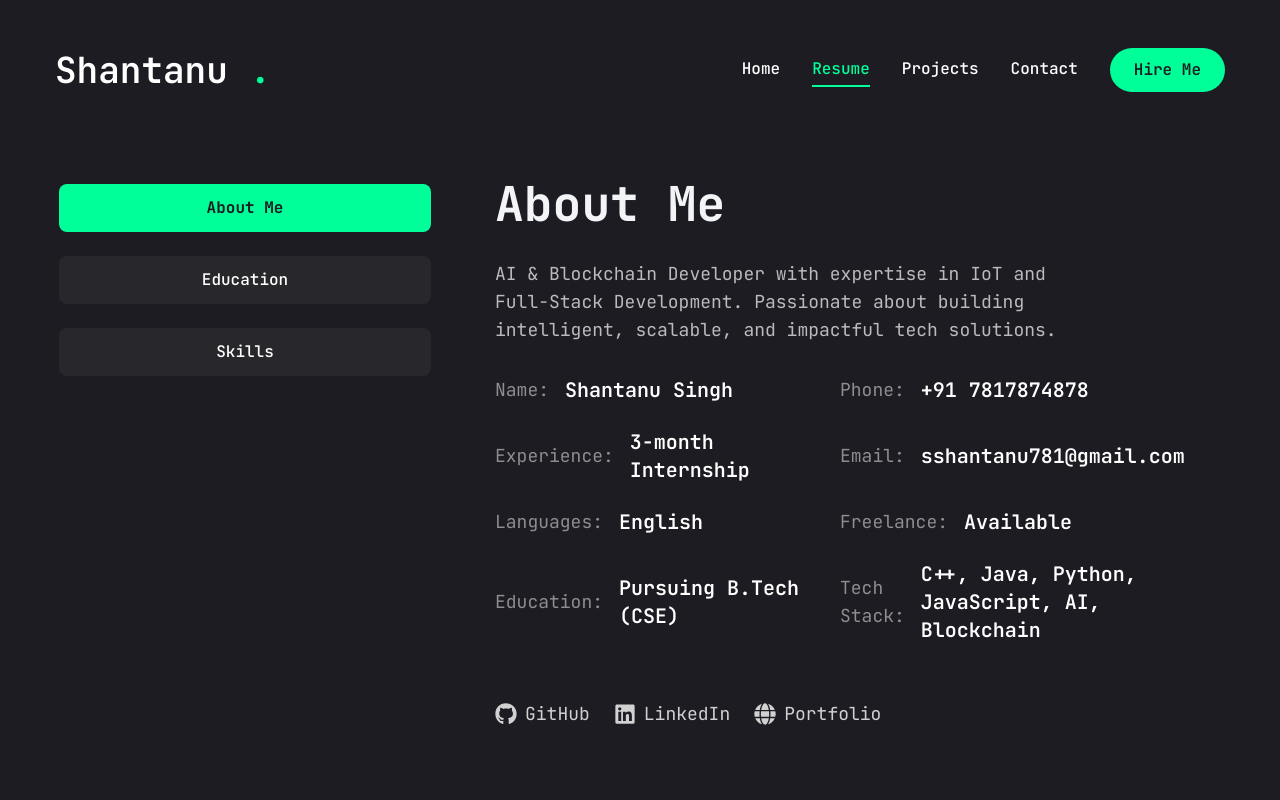
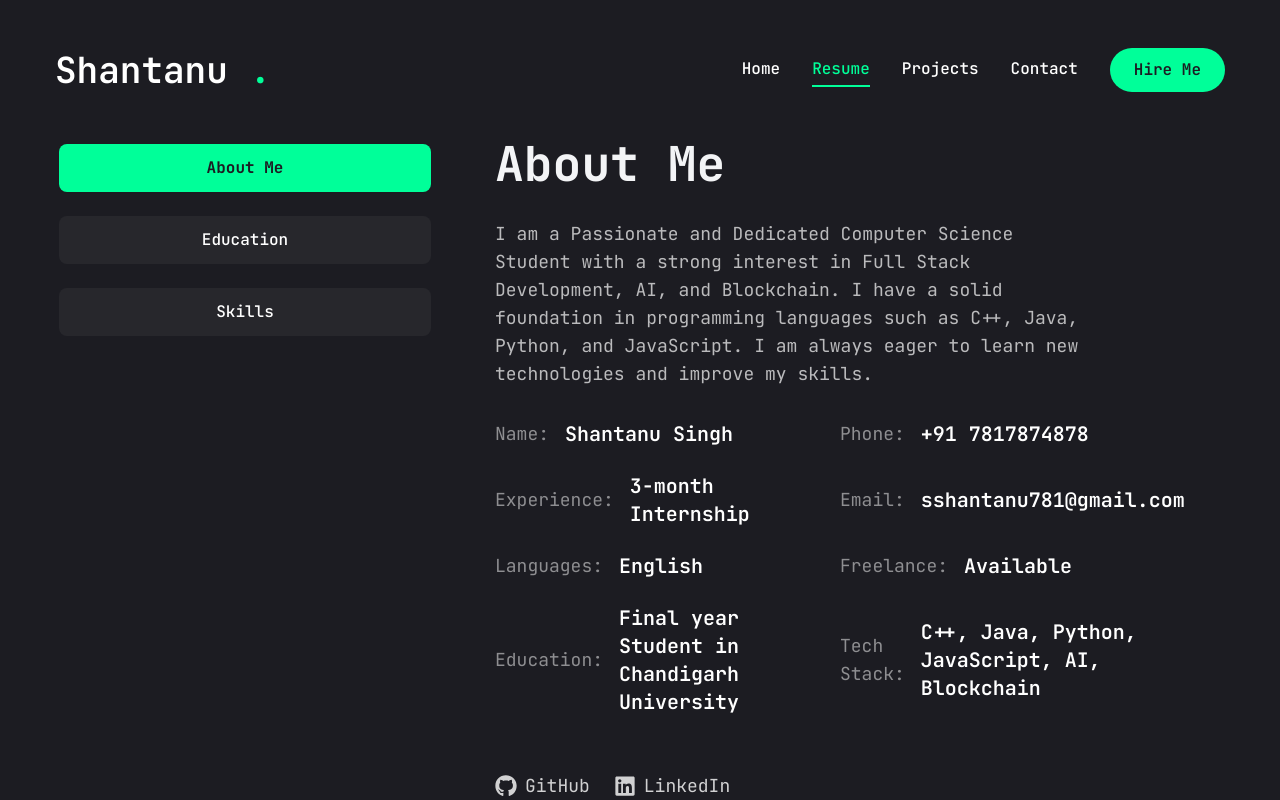
Before and after one commit to ShantanuisCoding/ShantanuPortfolio, a Next.js app: page /resume in a window 1280 px wide. Built offline with nearby package versions, Linux system fonts and the light colour scheme.

Commit message:
Edited some things in the resume page

```diff
--- a/app/resume/page.jsx
+++ b/app/resume/page.jsx
@@ -19,7 +19,7 @@ import { motion } from "framer-motion";
 const about = {
   title: "About Me",
   description:
-    "AI & Blockchain Developer with expertise in IoT and Full-Stack Development. Passionate about building intelligent, scalable, and impactful tech solutions.",
+    "I am a Passionate and Dedicated Computer Science Student with a strong interest in Full Stack Development, AI, and Blockchain. I have a solid foundation in programming languages such as C++, Java, Python, and JavaScript. I am always eager to learn new technologies and improve my skills.",
   info: [
     { fieldName: "Name", fieldValue: "Shantanu Singh" },
     { fieldName: "Phone", fieldValue: "+91 7817874878" },
@@ -27,13 +27,12 @@ const about = {
     { fieldName: "Email", fieldValue: "sshantanu781@gmail.com" },
     { fieldName: "Languages", fieldValue: "English" },
     { fieldName: "Freelance", fieldValue: "Available" },
-    { fieldName: "Education", fieldValue: "Pursuing B.Tech (CSE)" },
+    { fieldName: "Education", fieldValue: "Final year Student in Chandigarh University" },
     { fieldName: "Tech Stack", fieldValue: "C++, Java, Python, JavaScript, AI, Blockchain" },
   ],
   socialLinks: [
     { name: "GitHub", url: "https://github.com/ShantanuisCoding", icon: <FaGithub size={22} /> },
-    { name: "LinkedIn", url: "www.linkedin.com/in/shantanu-singh-8a3a78275", icon: <FaLinkedin size={22} /> },
-    { name: "Portfolio", url: "https://shantanu.dev", icon: <FaGlobe size={22} /> },
+    { name: "LinkedIn", url: "https://www.linkedin.com/in/shaaantaaanu/", icon: <FaLinkedin size={22} /> }
   ],
 };
 
@@ -43,13 +42,13 @@ const education = {
   description: "Education background and achievements.",
   items: [
     { institution: "Chandigarh University", degree: "BE - Computer Science Engineering", year: "2022-Present" },
-    { institution: "Dr. MPS World School", degree: "Intermediate (71.4%)", year: "2022" },
+    { institution: "MS. Public School", degree: "Intermediate (71.4%)", year: "2022" },
     { institution: "Dr. MPS World School", degree: "Matriculation (70.8%)", year: "2020" },
   ],
   coCurricular: {
     title: "Co-Curricular Activities & Achievements",
     items: [
-      "Solved 50+ LeetCode problems on Data Structures & Algorithms.",
+      "Solved 250+ LeetCode problems on Data Structures & Algorithms.",
       "Hackathons Participated: Codex Ninja Hackathon, HashHacks 6.0, DevRev Forge, HackFest’24.",
     ],
   },
@@ -61,7 +60,7 @@ const education = {
       "Introduction to Web3",
       "Advanced DBMS",
       "Java Certification",
-      "IoT Architecture",
+      "Blockchain Development",
       "Entrepreneurship Certification",
     ],
   },
@@ -70,7 +69,7 @@ const education = {
 // Skills Data
 const skills = {
   title: "My Skills",
-  description: "Passionate about AI, Blockchain, IoT, and Full-Stack Development.",
+  description: "Passionate about Web3 and Full-Stack Development.",
   categories: {
     "Programming Languages": [
       { icon: () => <FaPython />, name: "Python" },
```
